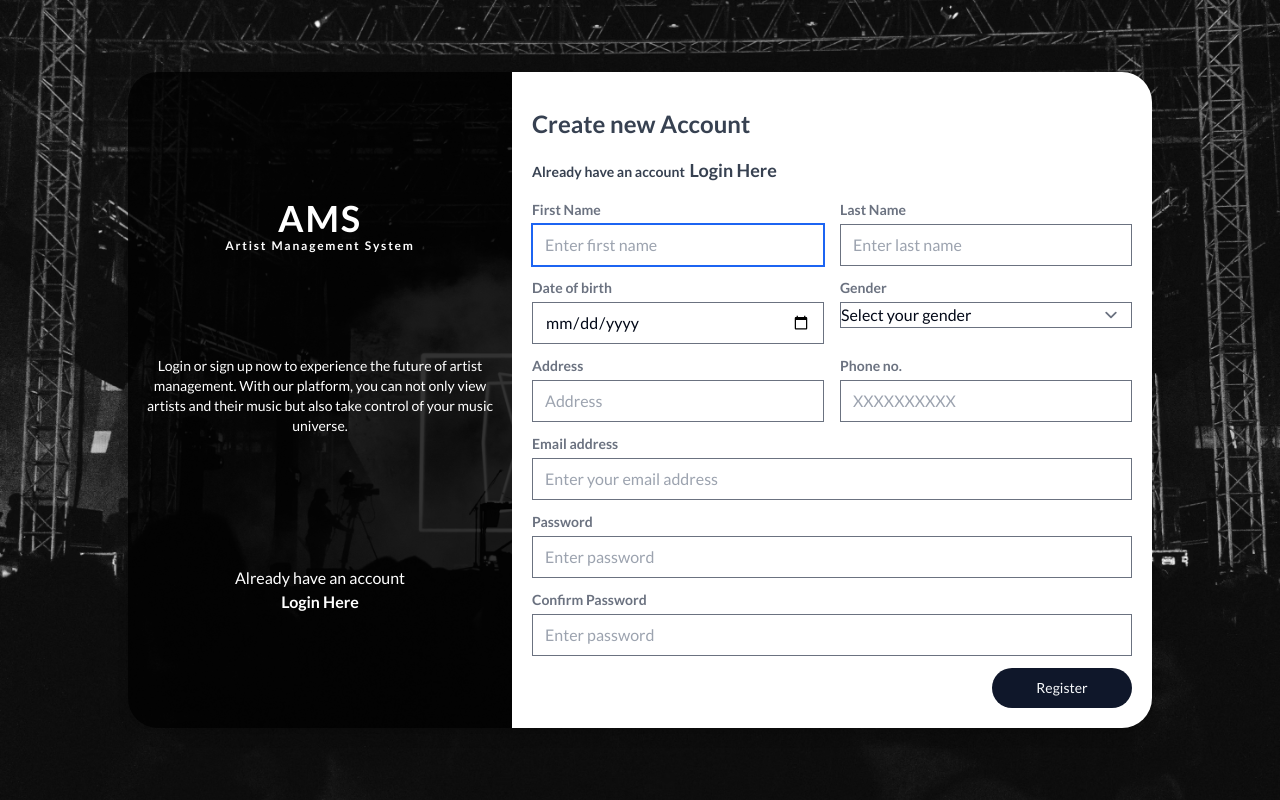
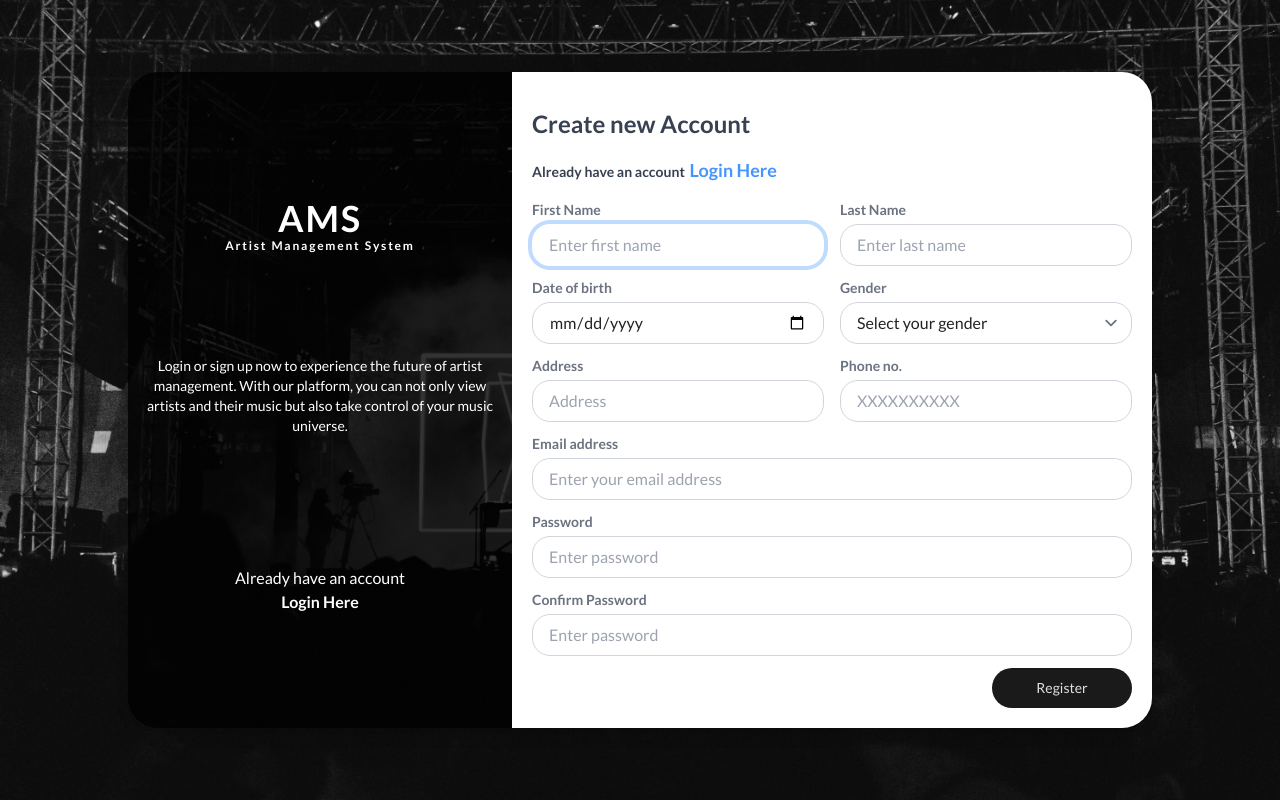
Before and after one commit to xagun/artist-management-system, a React (Vite) app in the folder AMS-frontend/: page /register in a window 1280 px wide. Built offline with nearby package versions, Linux system fonts and the light colour scheme.

Commit message:
fix: tailwind css style add

```diff
--- a/AMS-frontend/src/index.css
+++ b/AMS-frontend/src/index.css
@@ -1,71 +1,74 @@
-  @import url('https://fonts.googleapis.com/css2?family=Lato:ital,wght@0,100;0,300;0,400;0,700;0,900;1,100;1,300;1,400;1,700;1,900&display=swap');
+@import url("https://fonts.googleapis.com/css2?family=Lato:ital,wght@0,100;0,300;0,400;0,700;0,900;1,100;1,300;1,400;1,700;1,900&display=swap");
 
 @tailwind base;
 @tailwind components;
 @tailwind utilities;
 
-
 @layer base {
     :root {
-      --background: #fff;
-      --foreground: 222.2 84% 4.9%;
+        --white-bg: #ffffff;
+        --sky-blue: #4694ff;
 
-      --card: 0 0% 100%;
-      --card-foreground: 222.2 84% 4.9%;
+        --background: var(white-bg);
+        --foreground: #222222;
 
-      --popover: 0 0% 100%;
-      --popover-foreground: 222.2 84% 4.9%;
+        --card: #ffffff;
+        --card-foreground: #222222;
 
-      --primary: 222.2 47.4% 11.2%;
-      --primary-foreground: 210 40% 98%;
+        --popover: #ffffff;
+        --popover-foreground: #222222;
 
-      --secondary: 210 40% 96.1%;
-      --secondary-foreground: 222.2 47.4% 11.2%;
+        --primary: #1a1a1a;
+        --primary-foreground: #e0e0e0;
 
-      --muted: 210 40% 96.1%;
-      --muted-foreground: 215.4 16.3% 46.9%;
+        --secondary: #f0f0f0;
+        --secondary-foreground: #1a1a1a;
 
-      --accent: 210 40% 96.1%;
-      --accent-foreground: 222.2 47.4% 11.2%;
+        --muted: #f0f0f0;
+        --muted-foreground: #6e6e6e;
 
-      --destructive: 0 84.2% 60.2%;
-      --destructive-foreground: 210 40% 98%;
+        --accent: #f0f0f0;
+        --accent-foreground: #1a1a1a;
 
-      --border: 214.3 31.8% 91.4%;
-      --input: 214.3 31.8% 91.4%;
-      --ring: 222.2 84% 4.9%;
+        --destructive: #ff4d4d;
+        --destructive-foreground: #e0e0e0;
+
+        --border: #d6d6d6;
+        --input: #d6d6d6;
+        --ring: #222222;
 
         --radius: 0.5rem;
     }
 
     .dark {
-      --background: #000000;
-      --foreground: 210 40% 98%;
+        --mycolor: #000000;
+        --background: var(--mycolor);
+        --foreground: #e0e0e0;
 
-      --card: 222.2 84% 4.9%;
-      --card-foreground: 210 40% 98%;
+        --card: #222222;
+        --card-foreground: #e0e0e0;
 
-      --popover: 222.2 84% 4.9%;
-      --popover-foreground: 210 40% 98%;
+        --popover: #222222;
+        --popover-foreground: #e0e0e0;
 
-      --primary: 210 40% 98%;
-      --primary-foreground: 222.2 47.4% 11.2%;
+        --primary: #e0e0e0;
+        --primary-foreground: #1a1a1a;
 
-      --secondary: 217.2 32.6% 17.5%;
-      --secondary-foreground: 210 40% 98%;
+        --secondary: #2b2b2b;
+        --secondary-foreground: #e0e0e0;
 
-      --muted: 217.2 32.6% 17.5%;
-      --muted-foreground: 215 20.2% 65.1%;
+        --muted: #2b2b2b;
+        --muted-foreground: #6e6e6e;
 
-      --accent: 217.2 32.6% 17.5%;
-      --accent-foreground: 210 40% 98%;
+        --accent: #2b2b2b;
+        --accent-foreground: #e0e0e0;
 
-      --destructive: 0 62.8% 30.6%;
-      --destructive-foreground: 210 40% 98%;
+        --destructive: #cc3333;
+        --destructive-foreground: #e0e0e0;
 
-      --border: 217.2 32.6% 17.5%;
-      --input: 217.2 32.6% 17.5%;
-      --ring: 212.7 26.8% 83.9%;
+        --border: #2b2b2b;
+        --input: #2b2b2b;
+        --ring: #d6d6d6;
     }
 }
 
@@ -77,3 +80,13 @@
         @apply bg-background text-foreground;
     }
 }
+
+@layer components {
+    .inputStyle {
+        @apply py-2 px-5 bg-violet-500 text-white font-semibold rounded-full shadow-md hover:bg-violet-700 focus:outline-none focus:ring focus:ring-violet-400 focus:ring-opacity-75;
+    }
+
+    .inputClass {
+        @apply px-4 py-2 transition duration-300 border border-gray-300 rounded-[18px] focus:border-transparent focus:outline-none focus:ring-4 focus:ring-blue-200;
+    }
+}
--- a/AMS-frontend/tailwind.config.js
+++ b/AMS-frontend/tailwind.config.js
@@ -18,45 +18,45 @@ module.exports = {
     },
     extend: {
       backgroundImage: {
-                "custom-gradient":
-                    "linear-gradient(90deg, #3a3a3a 100%, #534f4b 100%)",
+        "custom-gradient": "linear-gradient(90deg, #3a3a3a 100%, #534f4b 100%)",
       },
       fontFamily: {
         lato: ["Lato", "sans-serif"],
       },
       colors: {
-                border: "hsl(var(--border))",
-                input: "hsl(var(--input))",
-                ring: "hsl(var(--ring))",
-                background: "hsl(var(--background))",
-                foreground: "hsl(var(--foreground))",
+        border: "var(--border)",
+        input: "var(--input)",
+        linkText: "var(--sky-blue)",
+        ring: "var(--ring)",
+        background: "var(--background)",
+        foreground: "var(--foreground)",
         primary: {
-                    DEFAULT: "hsl(var(--primary))",
-                    foreground: "hsl(var(--primary-foreground))",
+          DEFAULT: "var(--primary)",
+          foreground: "var(--primary-foreground)",
         },
         secondary: {
-                    DEFAULT: "hsl(var(--secondary))",
-                    foreground: "hsl(var(--secondary-foreground))",
+          DEFAULT: "var(--secondary)",
+          foreground: "var(--secondary-foreground)",
         },
         destructive: {
-                    DEFAULT: "hsl(var(--destructive))",
-                    foreground: "hsl(var(--destructive-foreground))",
+          DEFAULT: "var(--destructive)",
+          foreground: "var(--destructive-foreground)",
         },
         muted: {
-                    DEFAULT: "hsl(var(--muted))",
-                    foreground: "hsl(var(--muted-foreground))",
+          DEFAULT: "var(--muted)",
+          foreground: "var(--muted-foreground)",
         },
         accent: {
-                    DEFAULT: "hsl(var(--accent))",
-                    foreground: "hsl(var(--accent-foreground))",
+          DEFAULT: "var(--accent)",
+          foreground: "var(--accent-foreground)",
         },
         popover: {
-                    DEFAULT: "hsl(var(--popover))",
-                    foreground: "hsl(var(--popover-foreground))",
+          DEFAULT: "var(--popover)",
+          foreground: "var(--popover-foreground)",
         },
         card: {
-                    DEFAULT: "hsl(var(--card))",
-                    foreground: "hsl(var(--card-foreground))",
+          DEFAULT: "var(--card)",
+          foreground: "var(--card-foreground)",
         },
       },
       borderRadius: {
```
Lines whose indentation alone changed are shown as unchanged.
